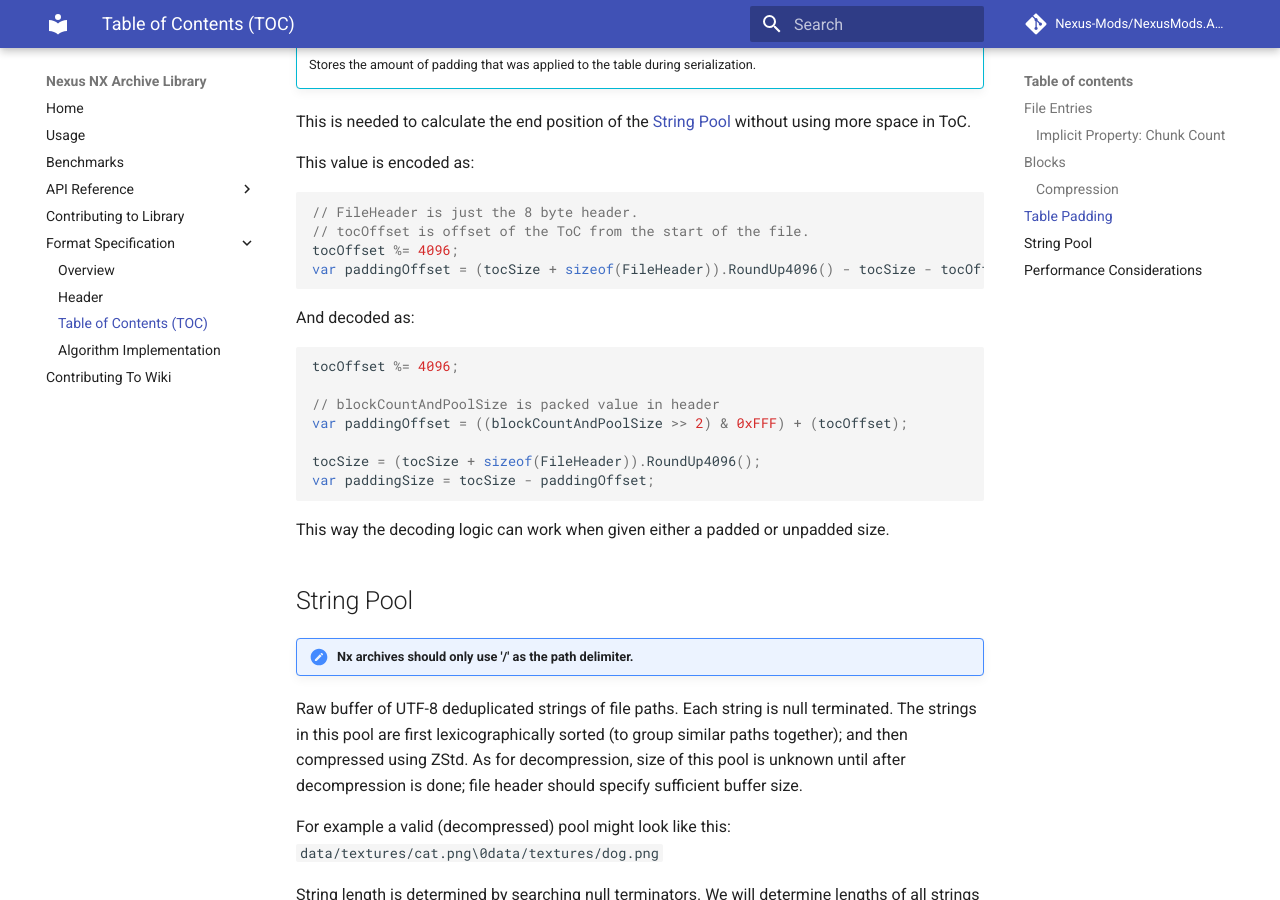
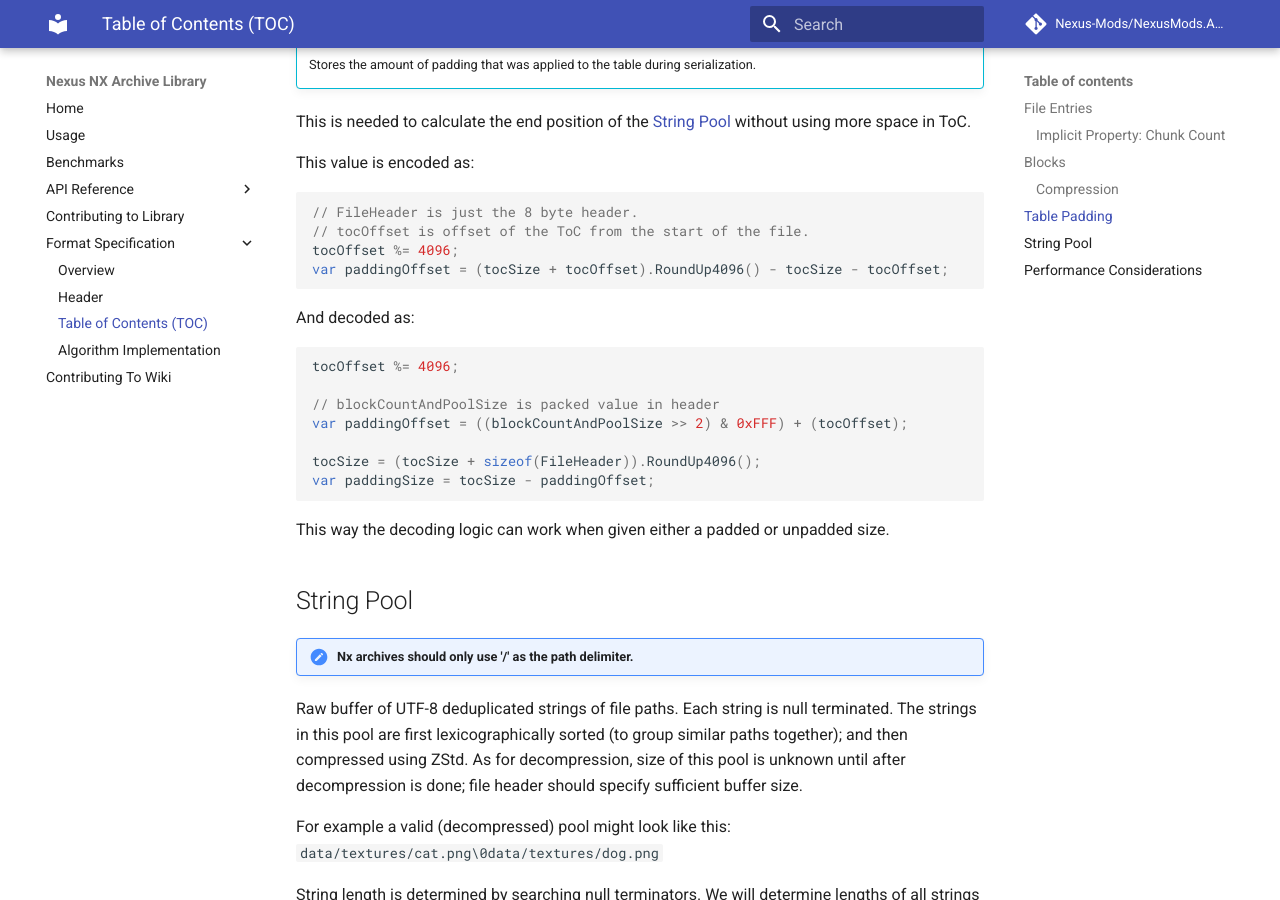
Before and after one commit to Nexus-Mods/NexusMods.Archives.Nx, an MkDocs documentation site: the page built from docs/Specification/Table-Of-Contents.md, in a window 1280 px wide and 900 px high, scrolled down 1830 px. Built offline with MkDocs 1.6.1 and Material for MkDocs 9.7.7, drawn with Linux system fonts in a browser that asks for light colours; comment, search, counter and statistics services are not loaded.

Commit message:
Fixed: Table Padding in Nx Header

````diff
--- a/docs/Specification/Table-Of-Contents.md
+++ b/docs/Specification/Table-Of-Contents.md
@@ -71,7 +71,7 @@ This value is encoded as:
 // FileHeader is just the 8 byte header.
 // tocOffset is offset of the ToC from the start of the file.
 tocOffset %= 4096;
-var paddingOffset = (tocSize + sizeof(FileHeader)).RoundUp4096() - tocSize - tocOffset;
+var paddingOffset = (tocSize + tocOffset).RoundUp4096() - tocSize - tocOffset;
 ```
 
 And decoded as:
````
